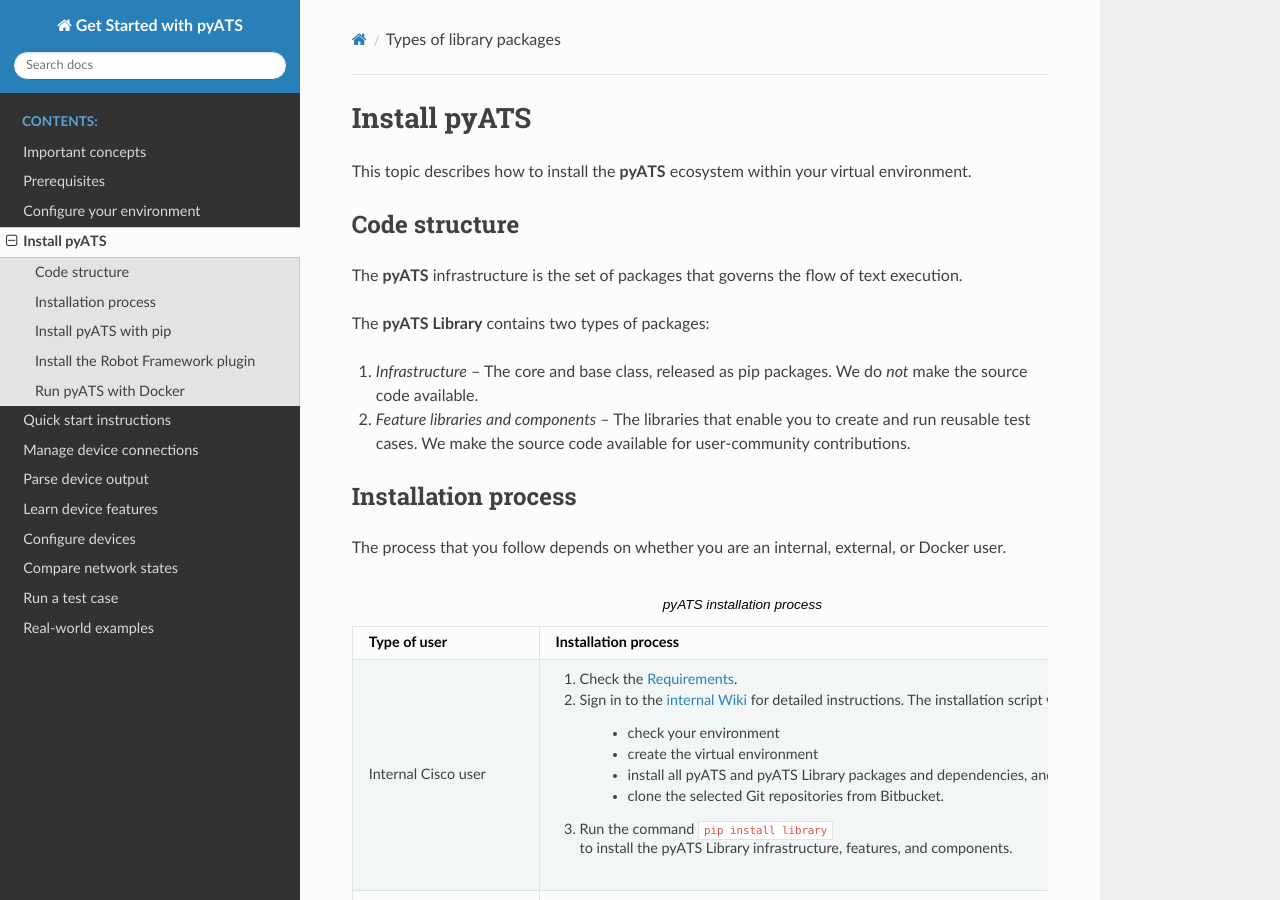
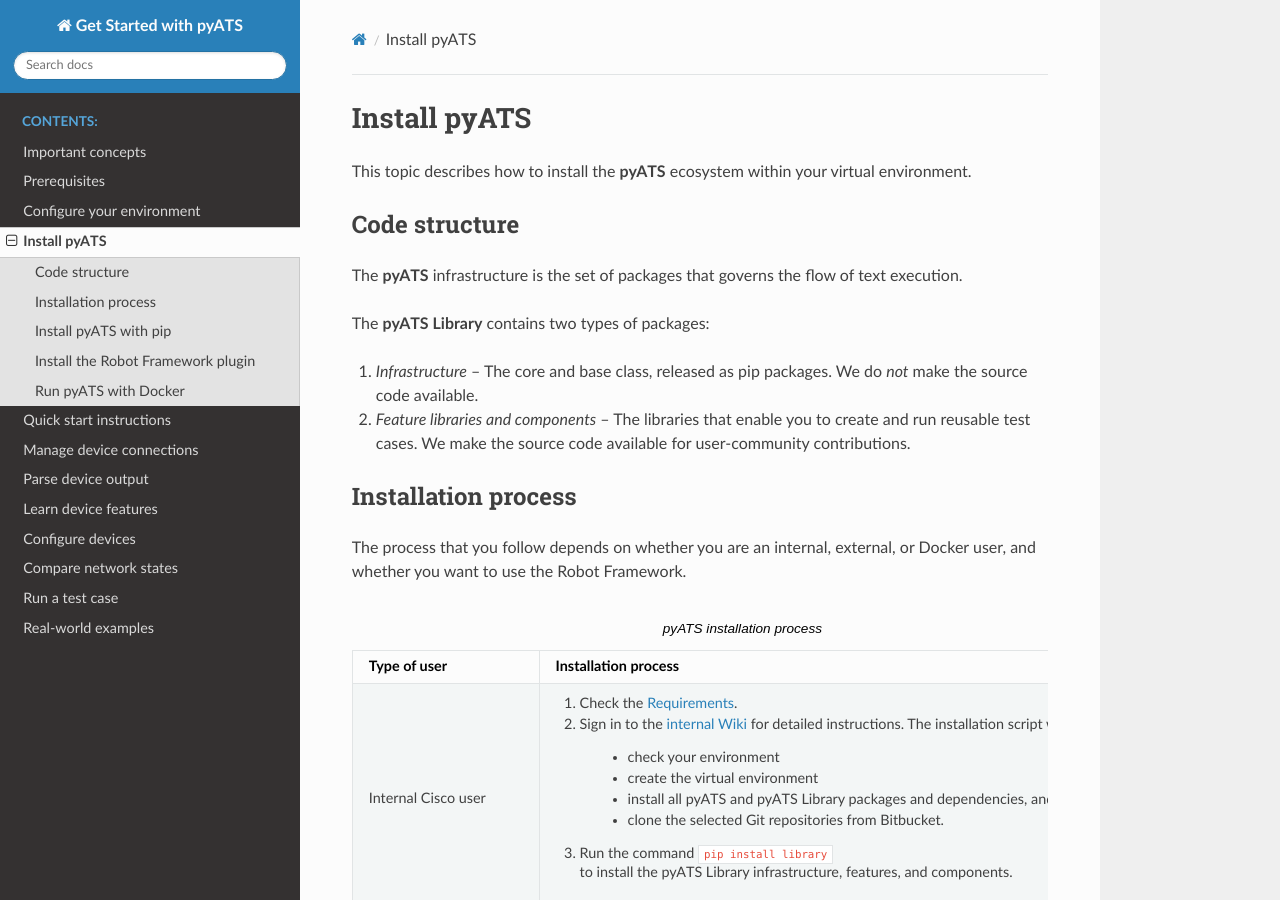
Before and after one commit to CiscoTestAutomation/getting-started, a Sphinx documentation site: the page built from source/install/installpyATS.rst, in a window 1280 px wide and 900 px high. Built offline with Sphinx 7.4.7 and the Read the Docs theme 2.0.0, drawn with Linux system fonts in a browser that asks for light colours; pages that are not in the unit, such as notebooks, are missing from menus.

Commit message:
Removed the title definitions from the included definition files, so that the main page title is displayed on the browser tab.

```diff
--- a/source/definitions/def_pyats_code_infrastructure.rst
+++ b/source/definitions/def_pyats_code_infrastructure.rst
@@ -1,3 +1 @@
-.. title:: Definition of the pyATS infrastructure
-
 The |pyATSbold| infrastructure is the set of packages that governs the flow of text execution.
--- a/source/definitions/def_pyatslibrary_code_structure.rst
+++ b/source/definitions/def_pyatslibrary_code_structure.rst
@@ -1,5 +1,3 @@
-.. title:: Types of library packages
-
 The |librarybold| contains two types of packages:
 
 #. *Infrastructure* -- The core and base class, released as pip packages. We do *not* make the source code available.
--- a/source/install/installpyATS.rst
+++ b/source/install/installpyATS.rst
@@ -12,7 +12,7 @@
 
 Installation process
 ---------------------
-The process that you follow depends on whether you are an internal, external, or Docker user.
+The process that you follow depends on whether you are an internal, external, or Docker user, and whether you want to use the Robot Framework.
 
 .. list-table:: |pyATS| installation process
    :header-rows: 1
```
